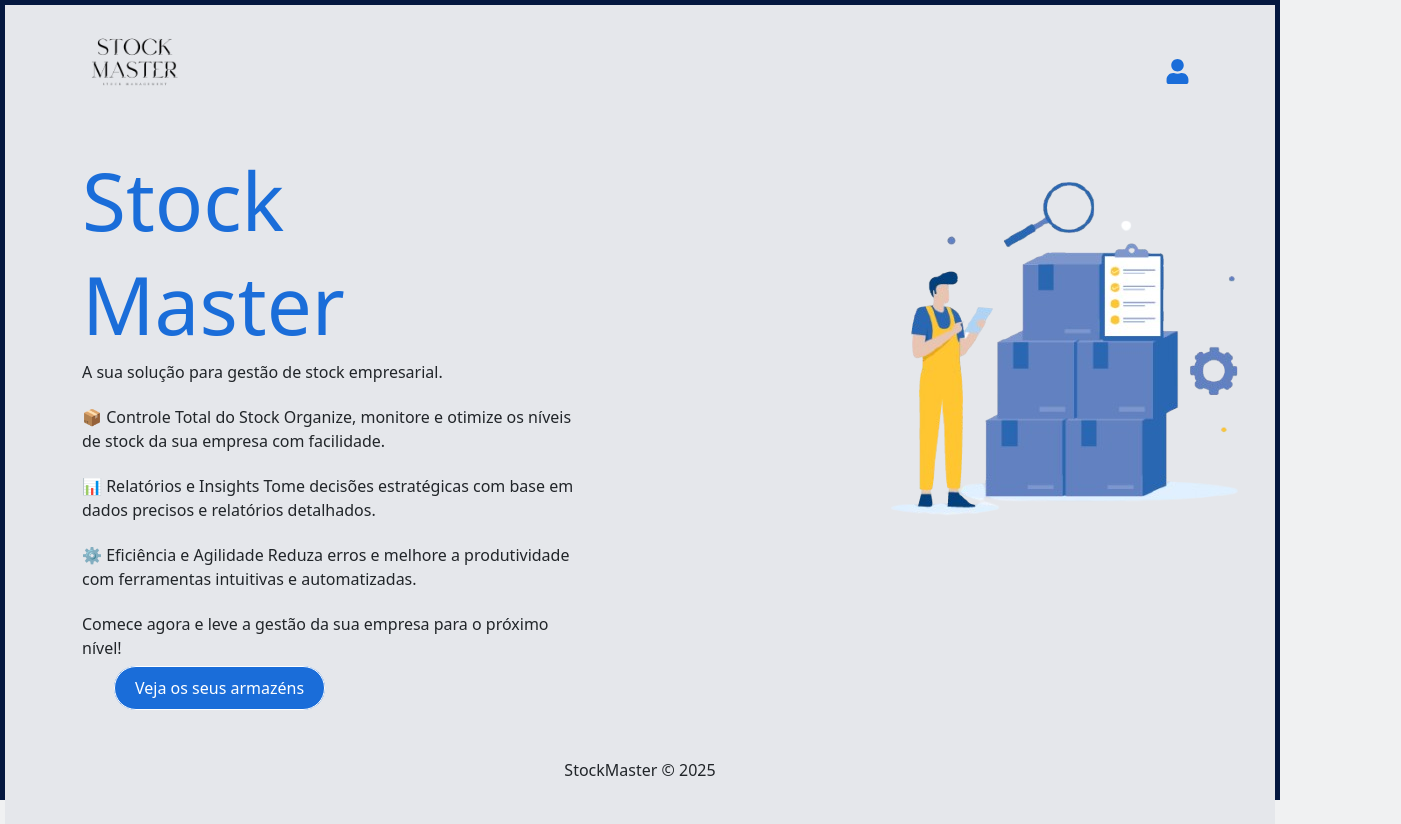
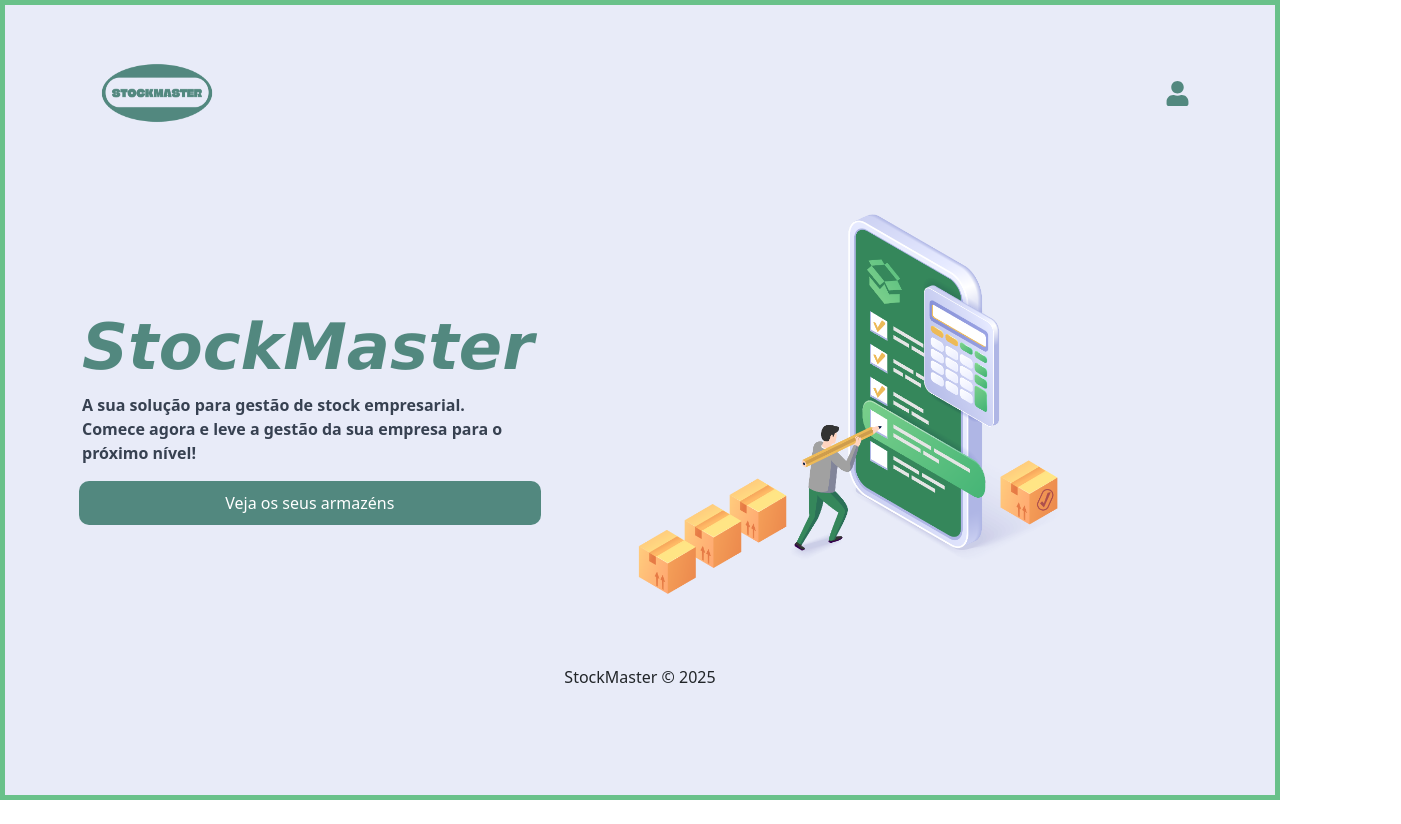
Before and after one commit to tskxz/stockmaster, a React (Create React App) app in the folder client/: page / in a window 1280 px wide. Shown: the whole page, 1401 px wide, since content can reach past the window. After the commit the page ends 800 px from the top, so only its background shows below. Built offline with nearby package versions, Linux system fonts and the light colour scheme.

Commit message:
style: Landing Page Done

```diff
--- a/client/src/App.css
+++ b/client/src/App.css
@@ -1,15 +1,15 @@
 html,
 body,
 #root {
-        height: 100%;
         margin: 0;
 }
 
 .App {
-        display: flex;
-        flex-direction: column;
-        min-height: 100%;
-        background-color: #e5e7eb;
+        min-height: 100vh;
+        width: 100%;
+        border: 5px solid #69c18a;
+        box-sizing: border-box;
+        background-color: #e8ebf8;
 }
 
 main {
@@ -17,16 +17,15 @@ main {
 }
 
 footer {
-        margin-top: auto; /* Garante que o footer ficará no fundo */
-        text-align: center; /* Centraliza o texto no footer */
-        padding: 10px 0; /* Espaçamento dentro do footer */
+        margin-top: auto;
+        text-align: center;
+        padding: 10px 0;
 }
 
 .App-header {
-        background-color: #282c34;
         padding: 20px 0;
         color: white;
-        font-size: 2rem; /* Ajuste no tamanho da fonte */
+        font-size: 2rem;
 }
 
 .App-logo {
--- a/client/src/Screens/HomeScreen.jsx
+++ b/client/src/Screens/HomeScreen.jsx
@@ -7,34 +7,12 @@ const HomeScreen = () => {
         return (
                 <div className="app">
                         <div className="app-leftside">
-                                <h1>Stock</h1>
-                                <h1>Master</h1>
+                                <h1>StockMaster</h1>
 
                                 <div className="app-description">
                                         <p>
                                                 A sua solução para gestão de
-                                                stock empresarial.
-                                        </p>
-
-                                        <p>
-                                                📦 Controle Total do Stock
-                                                Organize, monitore e otimize os
-                                                níveis de stock da sua empresa
-                                                com facilidade.
-                                        </p>
-                                        <p>
-                                                📊 Relatórios e Insights Tome
-                                                decisões estratégicas com base
-                                                em dados precisos e relatórios
-                                                detalhados.
-                                        </p>
-                                        <p>
-                                                ⚙️ Eficiência e Agilidade Reduza
-                                                erros e melhore a produtividade
-                                                com ferramentas intuitivas e
-                                                automatizadas.
-                                        </p>
-                                        <p>
+                                                stock empresarial.<br></br>
                                                 Comece agora e leve a gestão da
                                                 sua empresa para o próximo
                                                 nível!
--- a/client/src/components/Header.jsx
+++ b/client/src/components/Header.jsx
@@ -25,7 +25,8 @@ const Header = () => {
                                                 <img
                                                         src={logo}
                                                         alt="StockMaster"
-                                                        width="105"
+                                                        width="150px"
+                                                        height="150px"
                                                 />
                                         </Navbar.Brand>
                                         <Navbar.Toggle aria-controls="basic-navbar-nav" />
@@ -35,11 +36,24 @@ const Header = () => {
                                                         {!token ? (
                                                                 <Nav.Link href="/login">
                                                                         <FaUser
+                                                                                className="icon-login"
                                                                                 style={{
-                                                                                        color: "#1a6dd9",
+                                                                                        color: "#52887F",
                                                                                         height: "25px",
                                                                                         width: "25px",
                                                                                 }}
+                                                                                onMouseEnter={(
+                                                                                        e,
+                                                                                ) =>
+                                                                                        (e.currentTarget.style.color =
+                                                                                                "#69c18a")
+                                                                                }
+                                                                                onMouseLeave={(
+                                                                                        e,
+                                                                                ) =>
+                                                                                        (e.currentTarget.style.color =
+                                                                                                "#52887F")
+                                                                                }
                                                                         />{" "}
                                                                 </Nav.Link>
                                                         ) : (
--- a/client/src/styles/components/Header.css
+++ b/client/src/styles/components/Header.css
@@ -1,3 +1,12 @@
 .navbar {
         position: fixed;
 }
+
+.icon-login {
+        transition: ease-in 0.3s;
+}
+
+.icon-login:hover {
+        transform: scale(1.5);
+        color: #69c18a;
+}
--- a/client/src/styles/screens/homescreen.css
+++ b/client/src/styles/screens/homescreen.css
@@ -1,14 +1,8 @@
-html {
-        border: 5px solid #041840;
-        height: 100%;
-        box-sizing: border-box;
-        background-color: #f0f1f2;
-}
-
 .app {
         display: flex;
         flex-direction: row;
-        gap: 40%;
+        min-height: 100hv;
+        min-width: 100hv;
 }
 
 .app-leftside {
@@ -16,51 +10,79 @@ html {
         flex-direction: column;
         justify-content: left;
         align-items: left;
+        text-align: left;
+        margin-top: 10%;
 }
 
 .app-leftside h1 {
-        font-size: 5rem;
-        color: #1a6dd9;
+        font-size: 4rem;
+        font-family: Verdana, Arial, Helvetica, sans-serif;
+        color: #52887f;
+        font-weight: bolder;
+        font-style: italic;
+        display: flex;
+        justify-content: left;
+        align-items: left;
+}
+
+.app-rightside {
+        display: flex;
+        flex-direction: column;
+        justify-content: center;
+        align-items: center;
 }
 
 .app-rightside img {
-        size: 100px;
+        width: 100%;
+        height: 100%;
         display: flex;
-        flex-direction: column;
         justify-content: center;
-        align-items: left;
-        margin-top: 10px;
-        margin-left: -300px;
+        align-items: center;
 }
 
 .app-description {
+        color: #374151;
         display: flex;
         flex-direction: column;
-        justify-content: center;
+        justify-content: left;
         align-items: left;
-        width: 500px;
-        gap: 5px;
+        font-weight: bold;
+}
+
+ul {
+        list-style: none;
+        display: flex;
+        flex-direction: column;
+        justify-content: left;
+        align-items: left;
 }
 
 li {
         list-style: none;
+        display: flex;
+        flex-direction: column;
+        justify-content: left;
+        align-items: left;
 }
 
 .button {
-        background-color: #1a6dd9;
+        display: flex;
+        flex-direction: column;
+        background-color: #52887f;
         color: white;
-        border: 1px solid;
-        border-radius: 50px;
-        padding: 10px 20px;
+        border-radius: 10px;
+        padding: 10px;
         font-size: 1rem;
         cursor: pointer;
         transition: all ease-out 0.3s;
         text-decoration: none;
-        width: 100%;
+        width: 110%;
         align-items: left;
         justify-content: left;
+        text-align: center;
+        margin-left: -35px;
 }
 
 .button:hover {
-        background-color: #041840;
+        background-color: #69c18a;
 }
```
Also changed, not shown: client/src/assets/homeimg.png, client/src/assets/stockmaster.png.
